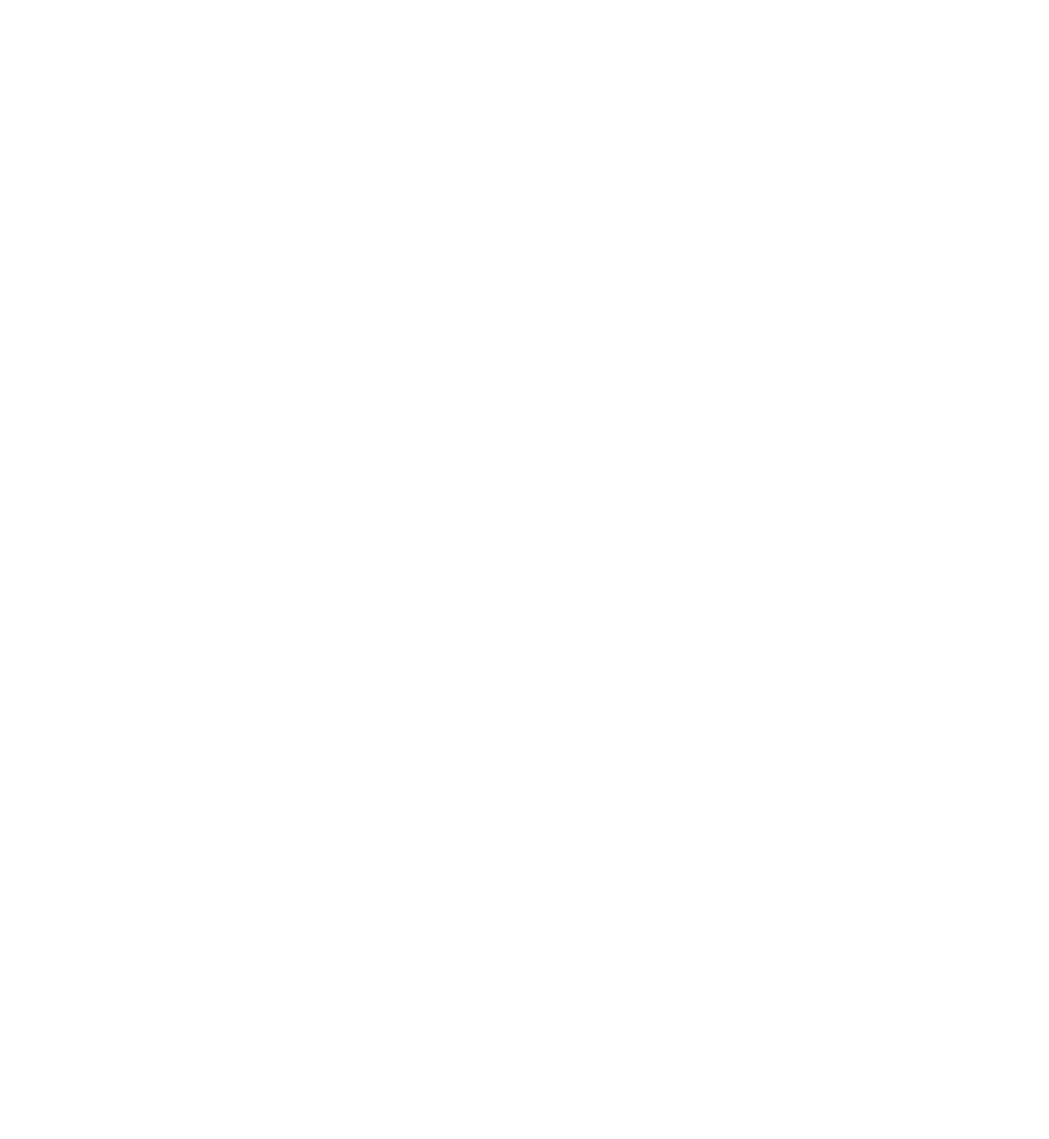
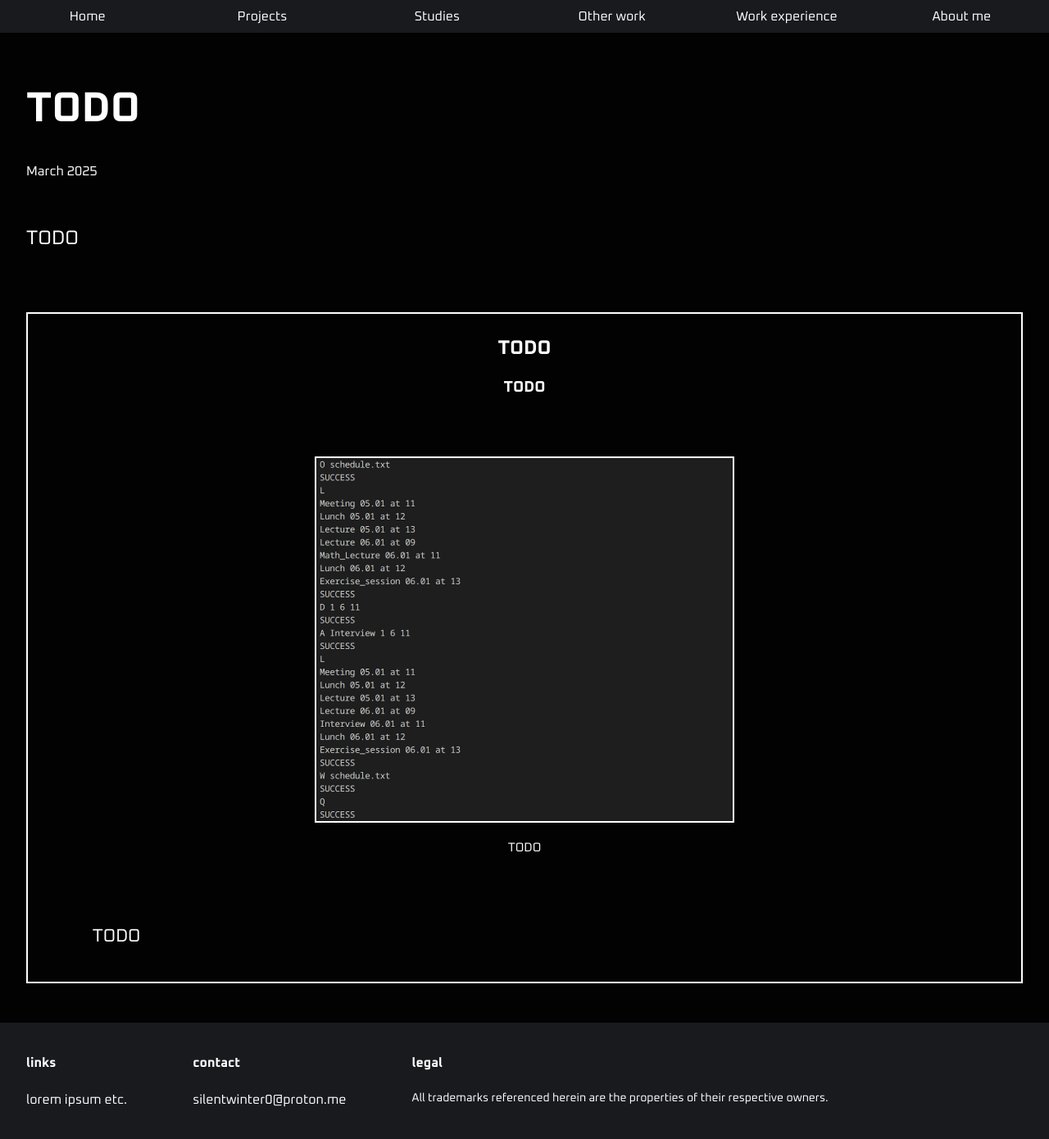
Before and after one commit to silentwinter0/portfolio, a React (Vite) app: page /projects/c-scheduler in a window 1280 px wide. Shown: the top 1390 px of the page at 82% size. Before the commit the page ends 800 px from the top, so only its background shows below. Built offline with nearby package versions, Linux system fonts and the light colour scheme.

Commit message:
Added page for the simple scheduler program

```diff
--- a/src/main.jsx
+++ b/src/main.jsx
@@ -4,6 +4,7 @@
 import FrontPage from './pages/FrontPage.jsx'
 import { BrowserRouter, Routes, Route } from 'react-router-dom'
 import CommunicationCampaign from './pages/CommunicationCampaign.jsx'
+import SimpleScheduler from './pages/SimpleScheduler.jsx'
 
 createRoot(document.getElementById('root')).render(
   <StrictMode>
@@ -11,7 +12,7 @@
       <Routes>
         <Route path ="/*" element={<FrontPage />} />
         <Route path ="/projects/communication-campaign" element={<CommunicationCampaign />} />
-        <Route path ="/projects/c-scheduler" element={<div>Coming Soon!</div>} />
+        <Route path ="/projects/c-scheduler" element={<SimpleScheduler />} />
       </Routes>
     </BrowserRouter>
   </StrictMode>
--- /dev/null
+++ b/src/pages/SimpleScheduler.jsx
@@ -0,0 +1,47 @@
+import './FrontPage.css'
+import Footer from '../components/Footer.jsx'
+import Header from '../components/Header.jsx'
+import Article from '../components/Article.jsx'
+import { useState } from 'react'
+
+// Pics
+import pic1 from '../assets/images/projects/simplescheduler/scheduler.png'
+
+function SimpleScheduler() {
+  const [selectedImage, setSelectedImage] = useState(null)
+
+  return (
+    <div className="background">
+      <Header />
+      <div className="card">
+        <h1>TODO</h1>
+        <p>March 2025</p>
+        <p className='bigtext'>
+          <br/>
+           TODO
+        </p>
+      </div>
+      <div className='card'>
+        <Article
+          title='TODO'
+          subtitle='TODO'
+          content={<>
+            <figure className='inline-article-figure'>
+              <img
+                src={pic1}
+                alt='TODO'
+                className='inline-article-image'
+              />
+              <figcaption className='inline-article-caption'>TODO</figcaption>
+            </figure>
+            <br/><br/>
+            TODO
+          </>}
+        />
+      </div>
+      <Footer />
+    </div>
+  )
+}
+
+export default SimpleScheduler
```
